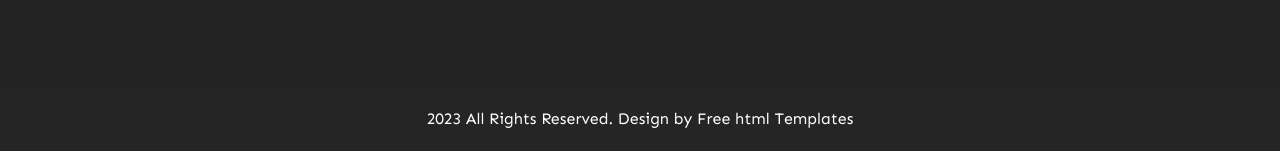
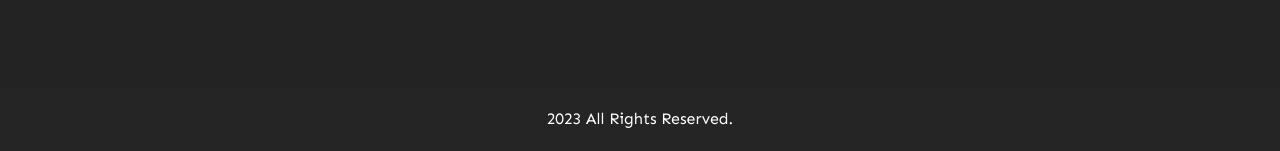
Before and after one commit to Syncflow-templates/Agriculture-template-05, a plain HTML site: page index.html in a window 1280 px wide. Shown: the part 4040-4191 px from the top of the page. Drawn offline with nearby package versions, Linux system fonts and the light colour scheme; files whose address does not match are found by name.

Commit message:
Update index.html

```diff
--- a/index.html
+++ b/index.html
@@ -368,7 +368,7 @@
       <!-- copyright section start -->
       <div class="copyright_section">
          <div class="container">
-            <p class="copyright_text">2023 All Rights Reserved. Design by <a href="https://html.design">Free html  Templates</a></p>
+            <p class="copyright_text">2023 All Rights Reserved.</p>
          </div>
       </div>
       <!-- copyright section end -->
```
